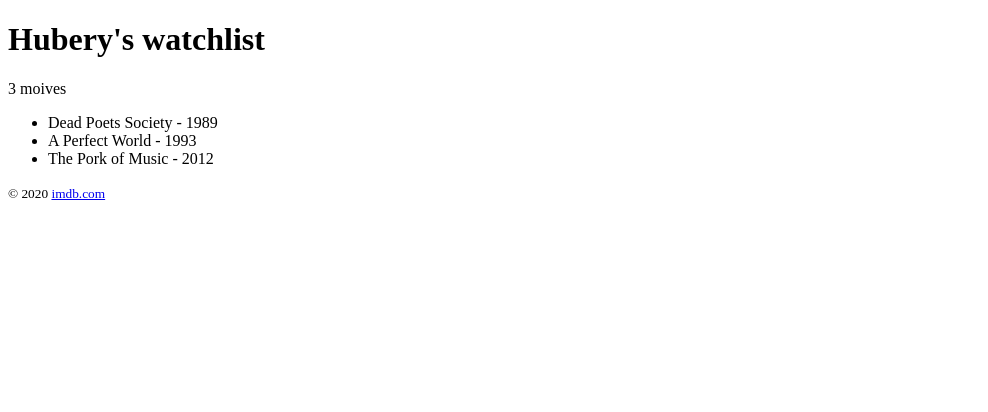
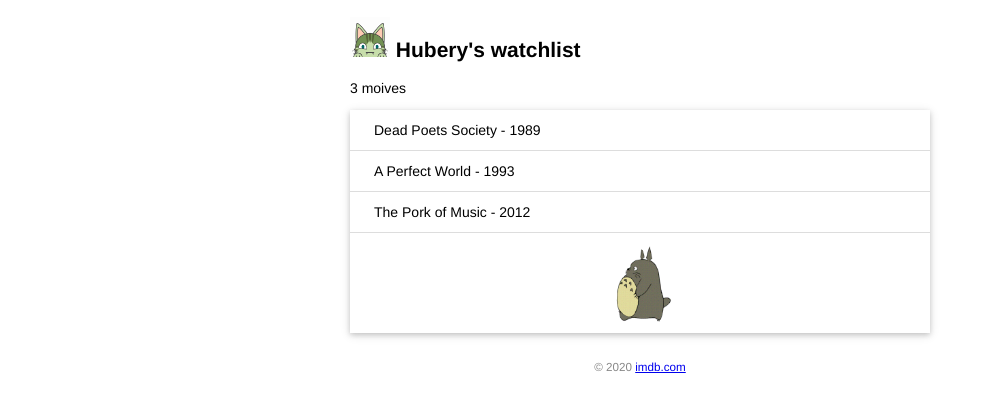
Before and after one commit to Live4Liberty/flask_learning, a Flask app: page /index in a window 1280 px wide. Shown: the top 412 px of the page, without its empty margins (0-988 px from the left). Run offline with Flask 2, Linux system fonts and the light colour scheme.

Commit message:
Add static files

```diff
--- a/app.py
+++ b/app.py
@@ -42,6 +42,11 @@ def hello_totoro():
     return "<h1>Hello Totoro!</h1><img src='http://helloflask.com/totoro.gif'>"
 
 
+@app.route("/ali")
+def ali():
+    return "<h1>my alilyun host</h1><img src=url_for('static', filename='aliyun.png')>"
+
+
 @app.route('/test')
 def test_url_for():
     # 下面是一些调用示例（请在命令行窗口查看输出的 URL）：
--- /dev/null
+++ b/static/style.css
@@ -0,0 +1,48 @@
+/* 页面整体 */
+body {
+    margin: auto;
+    max-width: 580px;
+    font-size: 14px;
+    font-family: Helvetica, Arial, sans-serif;
+}
+
+/* 页脚 */
+footer {
+    color: #888;
+    margin-top: 15px;
+    text-align: center;
+    padding: 10px;
+}
+
+/* 头像 */
+.avatar {
+    width: 40px;
+}
+
+/* 电影列表 */
+.movie-list {
+    list-style-type: none;
+    padding: 0;
+    margin-bottom: 10px;
+    box-shadow: 0 2px 5px 0 rgba(0, 0, 0, 0.16), 0 2px 10px 0 rgba(0, 0, 0, 0.12);
+}
+
+.movie-list li {
+    padding: 12px 24px;
+    border-bottom: 1px solid #ddd;
+}
+
+.movie-list li:last-child {
+    border-bottom:none;
+}
+
+.movie-list li:hover {
+    background-color: #f8f9fa;
+}
+
+/* 龙猫图片 */
+.totoro {
+    display: block;
+    margin: 0 auto;
+    height: 100px;
+}
--- a/templates/index.html
+++ b/templates/index.html
@@ -3,20 +3,25 @@
 <head>
     <meta charset="UTF-8">
     <title>test template</title>
+    <link rel="icon" href="{{ url_for('static', filename='images/avatar.png') }}">
+    <link rel="stylesheet" href="{{ url_for('static', filename='style.css') }}" type="text/css">
 </head>
 <body>
-    <h1>
+    <h2>
+        <img class="avatar" src="{{ url_for('static', filename='images/avatar.png') }}">
         {{ name }}'s watchlist
-    </h1>
+    </h2>
     <p>
         {{ movies|length }} moives
     </p>
-    <ul>
+    <ul class="movie-list">
         {% for movie in movies %}
         <li>
             {{ movie.title }} - {{ movie.year }}
         </li>
         {% endfor %}  {# 使用 endfor 标签结束 for 语句 #}
+        <img class="totoro" src="{{ url_for('static', filename='images/totoro.gif') }}">
+
     </ul>
     <footer>
         <small>&copy;
```
Also changed, not shown: static/aliyun.png (added), static/images/avatar.png (added), static/images/totoro.gif (added).
